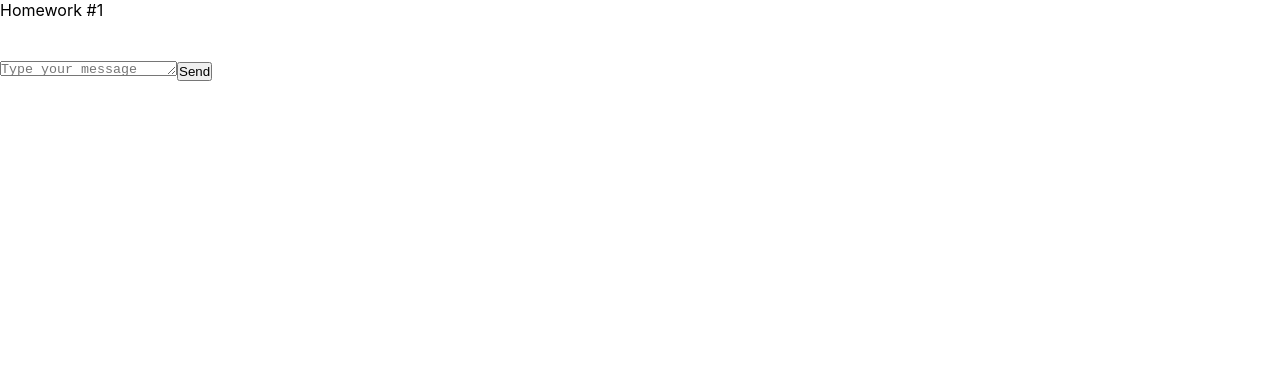
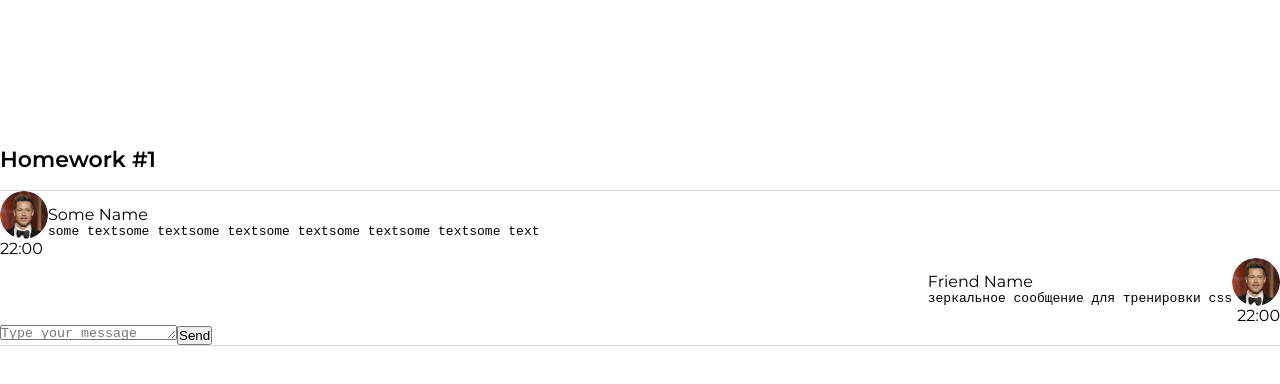
Before and after one commit to surenkov1985/hws2-master, a React (Create React App) app: page / in a window 1280 px wide. Shown: the top 384 px of the page. Built offline with nearby package versions, Linux system fonts and the light colour scheme.

Commit message:
start layout

```diff
--- a/public/index.html
+++ b/public/index.html
@@ -3,6 +3,9 @@
   <head>
     <meta charset="utf-8" />
     <link rel="icon" href="%PUBLIC_URL%/favicon.ico" />
+    <link rel="preconnect" href="https://fonts.googleapis.com">
+    <link rel="preconnect" href="https://fonts.gstatic.com" crossorigin>
+    <link href="https://fonts.googleapis.com/css2?family=Montserrat:ital,wght@0,100..900;1,100..900&display=swap" rel="stylesheet">
     <meta name="viewport" content="width=device-width, initial-scale=1" />
     <meta name="theme-color" content="#000000" />
     <meta
--- a/src/index.css
+++ b/src/index.css
@@ -6,7 +6,7 @@
 
 body {
     margin: 0;
-    font-family: -apple-system, BlinkMacSystemFont, 'Segoe UI', 'Roboto',
+    font-family: Montserrat, -apple-system, BlinkMacSystemFont, 'Segoe UI', 'Roboto',
     'Oxygen', 'Ubuntu', 'Cantarell', 'Fira Sans', 'Droid Sans',
     'Helvetica Neue', sans-serif;
     -webkit-font-smoothing: antialiased;
--- a/src/s1-main/App.module.css
+++ b/src/s1-main/App.module.css
@@ -1,11 +1,28 @@
 .App {
     --header_height: 60px;
+    width: 100%;
+    height: 100%;
+    max-width: 1280px;
+    min-height: 100vh;
+    margin: 0 auto;
 }
 
 .hw {
-
+    border-top: 1px solid #D9D9D9;
+    border-bottom: 1px solid #D9D9D9;
 }
-
+.hw1 {
+    margin-top: 130px;
+}
+.hwContainer {
+    display: flex;
+    flex-direction: column;
+}
 .hwTitle {
-
+    height: var(--header_height);
+    font-size: 1.375rem;
+    font-weight: 600;
+    line-height: 1.2;
+    display: flex;
+    align-items: center;
 }
--- a/src/s2-homeworks/hw01/HW1.tsx
+++ b/src/s2-homeworks/hw01/HW1.tsx
@@ -14,8 +14,20 @@ import avatar from './avatar.png'
 * */
 
 // нужно создать правильный тип вместо any
-export type MessageType = any
+export type MessageType = {
+    id: number
+    user: UserType
+    message: MessageDataType
+}
 
+export type UserType = {
+    avatar: string
+    name: string
+}
+export type MessageDataType = {
+    text: string
+    time: string
+}
 // структуру объекта не менять
 export const message0: MessageType = {
     id: 0,
@@ -42,11 +54,11 @@ export const friendMessage0: MessageType = {
 
 const HW1 = () => {
     return (
-        <div id={'hw1'}>
+        <div id={'hw1'} className={s2.hw1}>
             <div className={s2.hwTitle}>Homework #1</div>
             <div className={s2.hw}>
                 {/*проверка отображения (не менять)*/}
-                <div>
+                <div className={s2.hwContainer}>
                     <Message message={message0} />
                     <FriendMessage message={friendMessage0} />
                 </div>
--- a/src/s2-homeworks/hw01/friend-message/FriendMessage.module.css
+++ b/src/s2-homeworks/hw01/friend-message/FriendMessage.module.css
@@ -1,13 +1,21 @@
 .friendMessage {
-
+	margin-left: auto;
+	display: flex;
+	flex-direction: column;
+	align-items: flex-end;
 }
 
 .friendImageAndText {
-
+	display: flex;
+	align-items: flex-end;
+	flex-direction: row-reverse;
 }
 
 .friendImageAndText img {
-
+	width: 3rem;
+	height: 3rem;
+	border-radius: 50% ;
+	object-fit: cover;
 }
 
 .friendText {
--- a/src/s2-homeworks/hw01/friend-message/FriendMessage.tsx
+++ b/src/s2-homeworks/hw01/friend-message/FriendMessage.tsx
@@ -1,46 +1,39 @@
 import React from 'react'
 import s from './FriendMessage.module.css'
+import {MessagePropsType} from "../message/Message";
 
 // создать тип вместо any и отобразить приходящие данные
-const FriendMessage = (props: any) => {
+const FriendMessage = ({message}: MessagePropsType) => {
     return (
         <div
-            id={'hw1-friend-message-' + props.message.id}
+            id={'hw1-friend-message-' + message.id}
             className={s.friendMessage}
         >
             <div className={s.friendImageAndText}>
                 <img
-                    id={'hw1-friend-avatar-' + props.message.id}
-                    // создаёт студент
-
-                    //
+                    id={'hw1-friend-avatar-' + message.id}
+                    src={message.user.avatar}
                 />
                 <div className={s.friendText}>
                     <div
-                        id={'hw1-friend-name-' + props.message.id}
+                        id={'hw1-friend-name-' + message.id}
                         className={s.friendName}
                     >
-                        {/*создаёт студент*/}
-
-                        {/**/}
+                        {message.user.name}
                     </div>
                     <pre
-                        id={'hw1-friend-text-' + props.message.id}
+                        id={'hw1-friend-text-' + message.id}
                         className={s.friendMessageText}
                     >
-                        {/*создаёт студент*/}
-
-                        {/**/}
+                        {message.message.text}
                     </pre>
                 </div>
             </div>
             <div
-                id={'hw1-friend-time-' + props.message.id}
+                id={'hw1-friend-time-' + message.id}
                 className={s.friendTime}
             >
-                {/*создаёт студент*/}
-
-                {/**/}
+                {message.message.time}
             </div>
         </div>
     )
--- a/src/s2-homeworks/hw01/message/Message.module.css
+++ b/src/s2-homeworks/hw01/message/Message.module.css
@@ -1,13 +1,19 @@
 .message {
-
+	margin-right: auto;
+	display: flex;
+	flex-direction: column;
 }
 
 .imageAndText {
-
+	display: flex;
+	align-items: flex-end;
 }
 
 .imageAndText img {
-
+	width: 3rem;
+	height: 3rem;
+	border-radius: 50% ;
+	object-fit: cover;
 }
 
 .text {
--- a/src/s2-homeworks/hw01/message/Message.tsx
+++ b/src/s2-homeworks/hw01/message/Message.tsx
@@ -1,37 +1,30 @@
 import React from 'react'
 import s from './Message.module.css'
+import {MessageType} from "../HW1";
 
 // нужно создать правильный тип вместо any
-export type MessagePropsType = any
+export type MessagePropsType = { message: MessageType }
 
 // нужно отобразить приходящие данные
-const Message = (props: MessagePropsType) => {
+const Message = ({message}: MessagePropsType) => {
     return (
-        <div id={'hw1-message-' + props.message.id} className={s.message}>
+        <div id={'hw1-message-' + message.id} className={s.message}>
             <div className={s.imageAndText}>
                 <img
-                    id={'hw1-avatar-' + props.message.id}
-                    // создаёт студент
-
-                    //
+                    id={'hw1-avatar-' + message.id}
+                    src={message.user.avatar}
                 />
                 <div className={s.text}>
-                    <div id={'hw1-name-' + props.message.id} className={s.name}>
-                        {/*создаёт студент*/}
-
-                        {/**/}
+                    <div id={'hw1-name-' + message.id} className={s.name}>
+                        {message.user.name}
                     </div>
-                    <pre id={'hw1-text-' + props.message.id} className={s.messageText}>
-                        {/*создаёт студент*/}
-
-                        {/**/}
+                    <pre id={'hw1-text-' + message.id} className={s.messageText}>
+                        {message.message.text}
                     </pre>
                 </div>
             </div>
-            <div id={'hw1-time-' + props.message.id} className={s.time}>
-                {/*создаёт студент*/}
-
-                {/**/}
+            <div id={'hw1-time-' + message.id} className={s.time}>
+                {message.message.time}
             </div>
         </div>
     )
```
